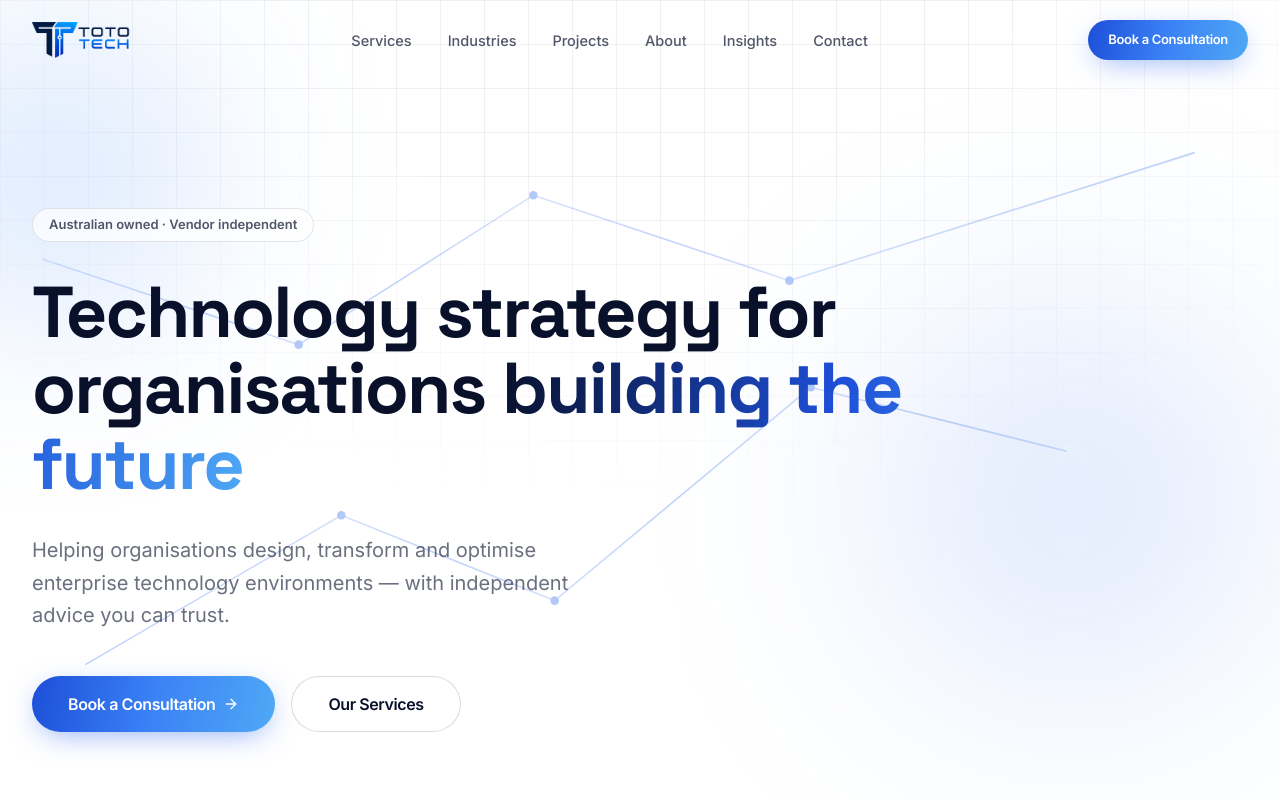
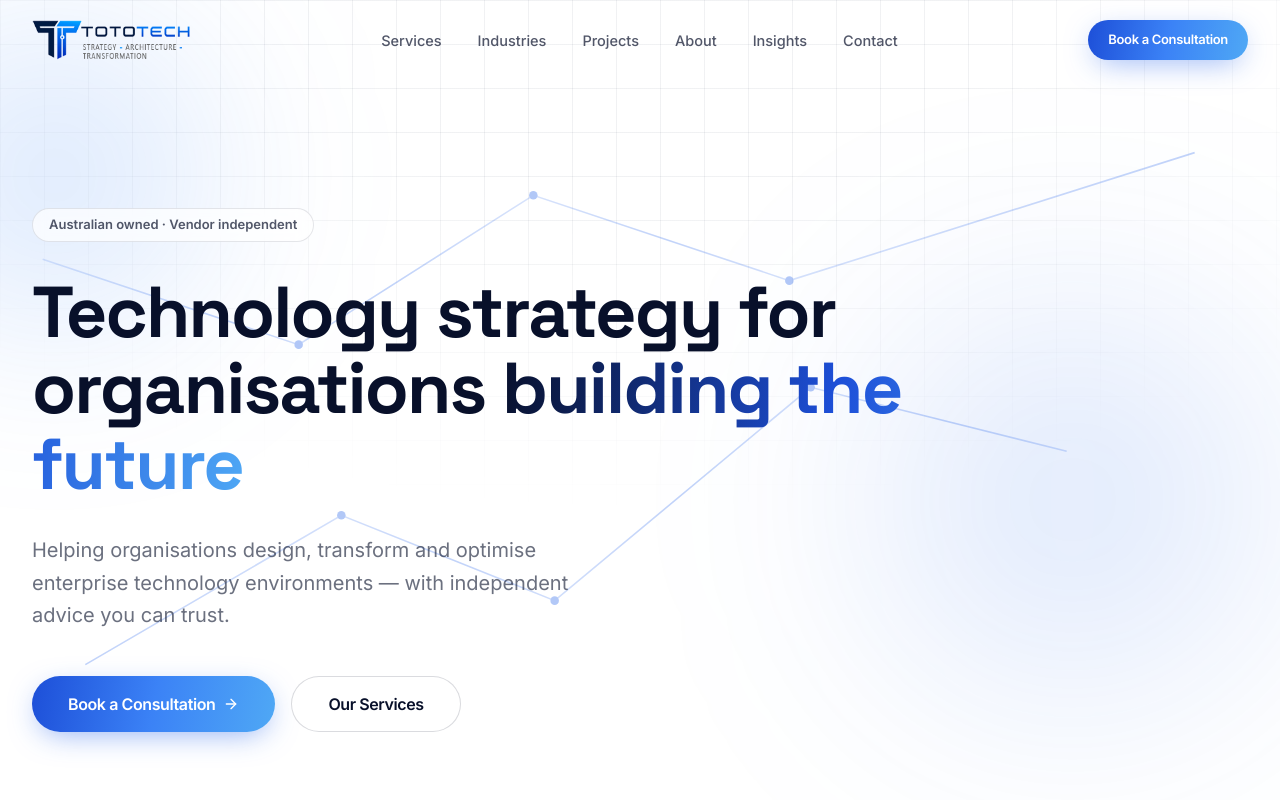
Before and after one commit to benalembick/tototech.com.au, a Next.js app: page / in a window 1280 px wide. Shown: the top 800 px of the page. Built offline with nearby package versions, Linux system fonts and the light colour scheme.

Commit message:
New logo2

```diff
--- a/src/components/brand/logo.tsx
+++ b/src/components/brand/logo.tsx
@@ -4,38 +4,24 @@ import { cn } from "@/lib/utils";
 
 interface LogoProps {
   className?: string;
-  tagline?: boolean;
   light?: boolean;
 }
 
-export function Logo({ className, tagline = false, light = false }: LogoProps) {
+export function Logo({ className, light = false }: LogoProps) {
   return (
-    <Link
-      href="/"
-      className={cn("group inline-flex flex-col", className)}
-      aria-label="TOTOTECH — home"
-    >
+    <Link href="/" className="group inline-flex items-center" aria-label="TOTOTECH — home">
       <Image
-        src="/logos/logo_horiz_notag_trans-250w.png"
-        alt="TOTOTECH"
+        src="/logos/logo_WBG_horiz-long2-trans-250w.png"
+        alt="TOTOTECH — Strategy, Architecture, Transformation"
         width={250}
-        height={91}
+        height={63}
         priority
         className={cn(
-          "h-9 w-auto shrink-0 transition-transform duration-300 group-hover:scale-105",
+          "h-10 w-auto shrink-0 transition-transform duration-300 group-hover:scale-105",
           light && "brightness-0 invert",
+          className,
         )}
       />
-      {tagline && (
-        <span
-          className={cn(
-            "mt-1.5 text-[9px] font-medium uppercase tracking-[0.22em]",
-            light ? "text-white/60" : "text-navy-900/50",
-          )}
-        >
-          Strategy &middot; Architecture &middot; Transformation
-        </span>
-      )}
     </Link>
   );
 }
--- a/src/components/layout/footer.tsx
+++ b/src/components/layout/footer.tsx
@@ -20,7 +20,7 @@ export function Footer() {
       <Container className="py-16">
         <div className="grid gap-14 lg:grid-cols-[1.4fr_repeat(3,1fr)]">
           <div className="max-w-xs">
-            <Logo light tagline />
+            <Logo light className="h-12" />
             <p className="mt-5 text-[14.5px] leading-relaxed text-white/50">
               {site.description}
             </p>
```
